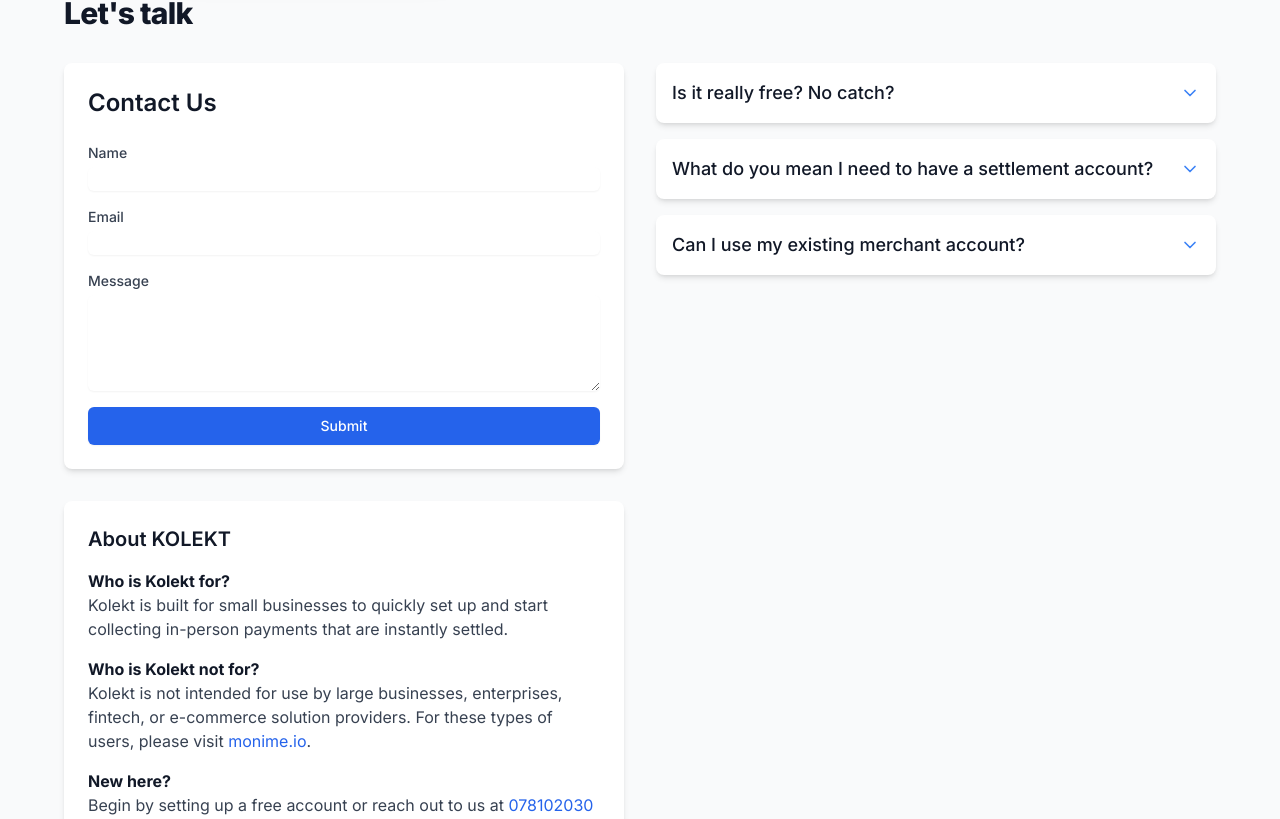
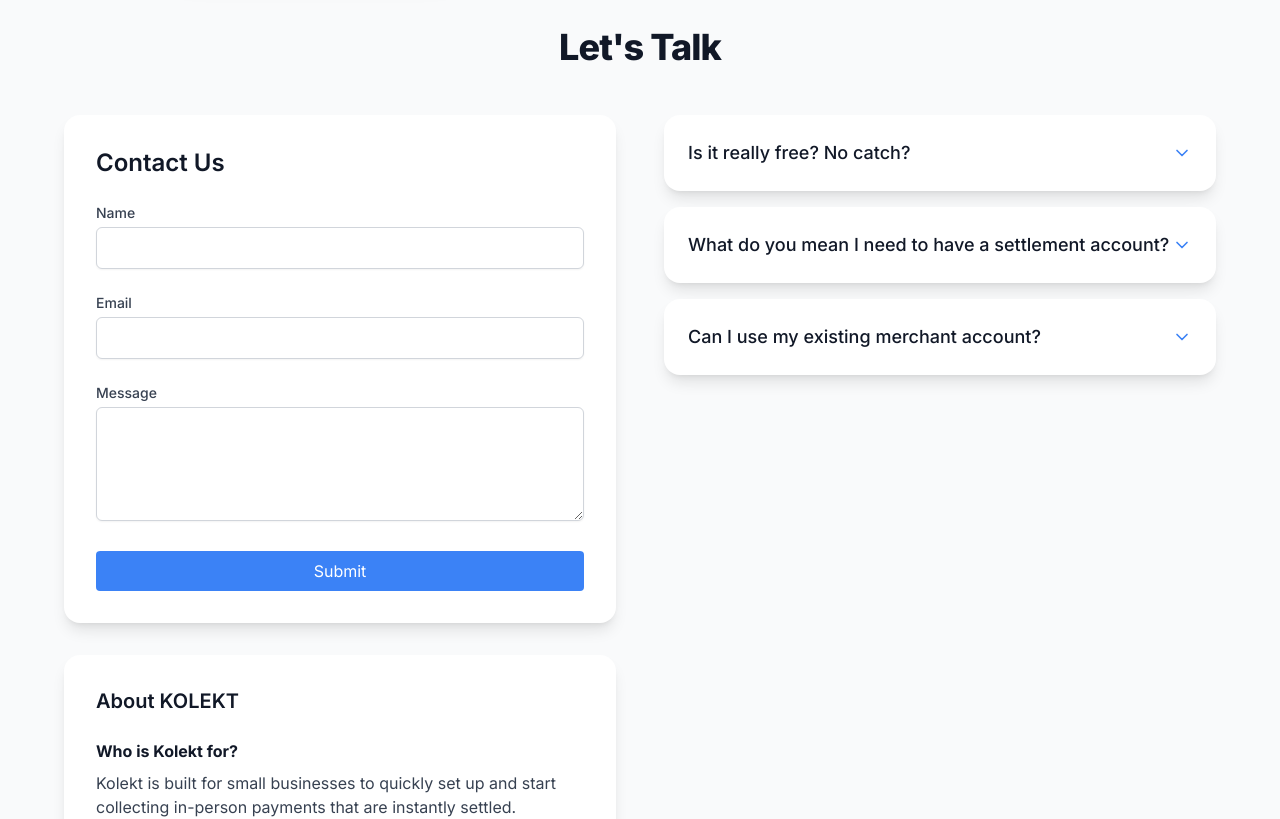
Before and after one commit to gridline1902/kolekt-sl-landing-page, a Next.js app: page / in a window 1280 px wide. Shown: the part 1989-2808 px from the top of the page. Built offline with nearby package versions, Linux system fonts and the light colour scheme.

Commit message:
update....

```diff
--- a/src/components/ContactSection/ContactSection.tsx
+++ b/src/components/ContactSection/ContactSection.tsx
@@ -1,8 +1,12 @@
-"use client";
+'use client'
 
-import { Disclosure, DisclosureButton, DisclosurePanel, Transition } from '@headlessui/react';
-import { FiChevronDown, FiChevronUp } from 'react-icons/fi';
-import Button from '../Button';
+import { useState } from 'react'
+import { Disclosure, DisclosureButton, DisclosurePanel, Transition } from '@headlessui/react'
+import { FiChevronDown, FiChevronUp } from 'react-icons/fi'
+import { Input } from '../Input'
+import { Textarea } from '../TextArea'
+import Button from '../Button'
+
 
 const faqs = [
   {
@@ -20,9 +24,9 @@
     question: "Can I use my existing merchant account?",
     answer: "Yes, Kolekt payments can be settled in your existing merchant account. You simply need to verify your merchant account and connect it as your settlement account. You are also free to change the settlement account at any time."
   },
-];
+]
 
-export const transitionClasses = {
+const transitionClasses = {
   enter: 'transform transition ease-in-out duration-500 sm:duration-700',
   enterFrom: 'translate-x-full',
   enterTo: 'translate-x-0',
@@ -32,84 +36,94 @@
 };
 
 const ContactSection = () => {
+  const [formData, setFormData] = useState({
+    name: '',
+    email: '',
+    message: '',
+  })
+
+  const handleInputChange = (e: React.ChangeEvent<HTMLInputElement | HTMLTextAreaElement>) => {
+    const { name, value } = e.target
+    setFormData(prevData => ({
+      ...prevData,
+      [name]: value,
+    }))
+  }
+
+  const handleSubmit = (e: React.FormEvent<HTMLFormElement>) => {
+    e.preventDefault()
+    console.log('Form submitted:', formData)
+  }
+
   return (
-    <section id="contact" className="bg-gray-50 py-8 px-4 sm:px-6 lg:px-8">
+    <section id="contact" className="bg-gray-50 py-16 px-4 sm:px-6 lg:px-8">
       <div className="max-w-6xl mx-auto">
-        <h2 className="text-xl font-extrabold tracking-tight text-gray-900 mb-8 text-left lg:text-3xl">
-          {`Let's talk`}
+        <h2 className="text-3xl font-extrabold tracking-tight text-gray-900 mb-12 text-center lg:text-4xl">
+          {`Let's Talk`}
         </h2>
-        <div className="lg:grid lg:grid-cols-2 lg:gap-8">
+        <div className="lg:grid lg:grid-cols-2 lg:gap-12">
           <div className="space-y-8">
-            <div className="bg-white shadow-md rounded-lg p-6">
+            <div className="bg-white shadow-lg rounded-2xl p-8">
               <h3 className="text-2xl font-semibold text-gray-900 mb-6">Contact Us</h3>
-              <form className="space-y-4">
-                <div>
-                  <label htmlFor="name" className="block text-sm font-medium text-gray-700">Name</label>
-                  <input
-                    type="text"
+              <form onSubmit={handleSubmit} className="space-y-6">
+                <Input
+                  label="Name"
                   id="name"
                   name="name"
-                    className="mt-1 block w-full rounded-md border-gray-300 shadow-sm focus:border-blue-500 focus:ring-blue-500"
+                  type="text"
+                  value={formData.name}
+                  onChange={handleInputChange}
                   required
                 />
-                </div>
-                <div>
-                  <label htmlFor="email" className="block text-sm font-medium text-gray-700">Email</label>
-                  <input
-                    type="email"
+                <Input
+                  label="Email"
                   id="email"
                   name="email"
-                    className="mt-1 block w-full rounded-md border-gray-300 shadow-sm focus:border-blue-500 focus:ring-blue-500"
+                  type="email"
+                  value={formData.email}
+                  onChange={handleInputChange}
                   required
                 />
-                </div>
-                <div>
-                  <label htmlFor="message" className="block text-sm font-medium text-gray-700">Message</label>
-                  <textarea
+                <Textarea
+                  label="Message"
                   id="message"
                   name="message"
                   rows={4}
-                    className="mt-1 block w-full rounded-md border-gray-300 shadow-sm focus:border-blue-500 focus:ring-blue-500"
+                  value={formData.message}
+                  onChange={handleInputChange}
                   required
-                  ></textarea>
-                </div>
-                <div>
-                  <Button
-                    type="submit"
-                    onClick={() => { }}
-                    className="w-full flex justify-center py-2 px-4 border border-transparent rounded-md shadow-sm text-sm font-medium text-white bg-blue-600 hover:bg-blue-700 focus:outline-none focus:ring-2 focus:ring-offset-2 focus:ring-blue-500"
-                  >
+                />
+                <Button type="submit" onClick={() => { }} className="w-full h-10 px-4" >
                   Submit
                 </Button>
-                </div>
               </form>
             </div>
 
-            <div className="bg-white shadow-md rounded-lg p-6">
-              <h4 className="text-xl font-semibold text-gray-900 mb-4">About KOLEKT</h4>
-              <div className="space-y-4">
+            <div className="bg-white shadow-lg rounded-2xl p-8">
+              <h4 className="text-xl font-semibold text-gray-900 mb-6">About KOLEKT</h4>
+              <div className="space-y-6">
                 <div>
-                  <h5 className="font-bold text-gray-900">Who is Kolekt for?</h5>
+                  <h5 className="font-bold text-gray-900 mb-2">Who is Kolekt for?</h5>
                   <p className="text-gray-700">Kolekt is built for small businesses to quickly set up and start collecting in-person payments that are instantly settled.</p>
                 </div>
                 <div>
-                  <h5 className="font-bold text-gray-900">Who is Kolekt not for?</h5>
+                  <h5 className="font-bold text-gray-900 mb-2">Who is Kolekt not for?</h5>
                   <p className="text-gray-700">Kolekt is not intended for use by large businesses, enterprises, fintech, or e-commerce solution providers. For these types of users, please visit <a href="https://monime.io" className="text-blue-600 hover:underline">monime.io</a>.</p>
                 </div>
                 <div>
-                  <h5 className="font-bold text-gray-900">New here?</h5>
+                  <h5 className="font-bold text-gray-900 mb-2">New here?</h5>
                   <p className="text-gray-700">Begin by setting up a free account or reach out to us at <a href="tel:078102030" className="text-blue-600 hover:underline">078102030</a> or <a href="mailto:info@monime.io" className="text-blue-600 hover:underline">info@monime.io</a>.</p>
                 </div>
               </div>
             </div>
           </div>
 
-          <div className="space-y-4 mt-8 lg:mt-0">
+          <div className="space-y-4 mt-12 lg:mt-0">
             {faqs.map((faq) => (
               <Disclosure key={faq.id}>
                 {({ open }) => (
-                  <div className="bg-white rounded-lg shadow-md overflow-hidden">
-                    <DisclosureButton className="w-full text-left p-4 focus:outline-none focus:ring-2 focus:ring-blue-500 focus:ring-offset-2">
+                  <div className="bg-white rounded-2xl shadow-lg overflow-hidden">
+                    <DisclosureButton className="w-full text-left p-6 focus:outline-none focus:ring-2 focus:ring-blue-500 focus:ring-offset-2">
                       <div className="flex justify-between items-center">
                         <h3 className="text-lg font-medium text-gray-900">{faq.question}</h3>
                         {open ? (
@@ -123,7 +137,7 @@
                       show={open}
                       {...transitionClasses}
                     >
-                      <DisclosurePanel className="p-4 bg-gray-50 border-t border-gray-100">
+                      <DisclosurePanel className="p-6 bg-gray-50">
                         <p className="text-gray-700">{faq.answer}</p>
                       </DisclosurePanel>
                     </Transition>
@@ -135,7 +149,7 @@
         </div>
       </div>
     </section>
-  );
-};
+  )
+}
 
-export default ContactSection;
+export default ContactSection
--- /dev/null
+++ b/src/components/Input.tsx
@@ -0,0 +1,20 @@
+import React from 'react'
+
+interface InputProps extends React.InputHTMLAttributes<HTMLInputElement> {
+  label: string
+}
+
+export const Input: React.FC<InputProps> = ({ label, id, ...props }) => {
+  return (
+    <div>
+      <label htmlFor={id} className="block text-sm font-medium text-gray-700 mb-1">
+        {label}
+      </label>
+      <input
+        id={id}
+        className="w-full px-3 py-2 border border-gray-300 rounded-md shadow-sm focus:outline-none focus:ring-2 focus:ring-blue-500 focus:border-blue-500 transition duration-150 ease-in-out"
+        {...props}
+      />
+    </div>
+  )
+}
--- /dev/null
+++ b/src/components/TextArea.tsx
@@ -0,0 +1,20 @@
+import React from 'react'
+
+interface TextareaProps extends React.TextareaHTMLAttributes<HTMLTextAreaElement> {
+    label: string
+}
+
+export const Textarea: React.FC<TextareaProps> = ({ label, id, ...props }) => {
+    return (
+        <div>
+            <label htmlFor={id} className="block text-sm font-medium text-gray-700 mb-1">
+                {label}
+            </label>
+            <textarea
+                id={id}
+                className="w-full px-3 py-2 border border-gray-300 rounded-md shadow-sm focus:outline-none focus:ring-2 focus:ring-blue-500 focus:border-blue-500 transition duration-150 ease-in-out"
+                {...props}
+            />
+        </div>
+    )
+}
```
Lines whose indentation alone changed are shown as unchanged.
